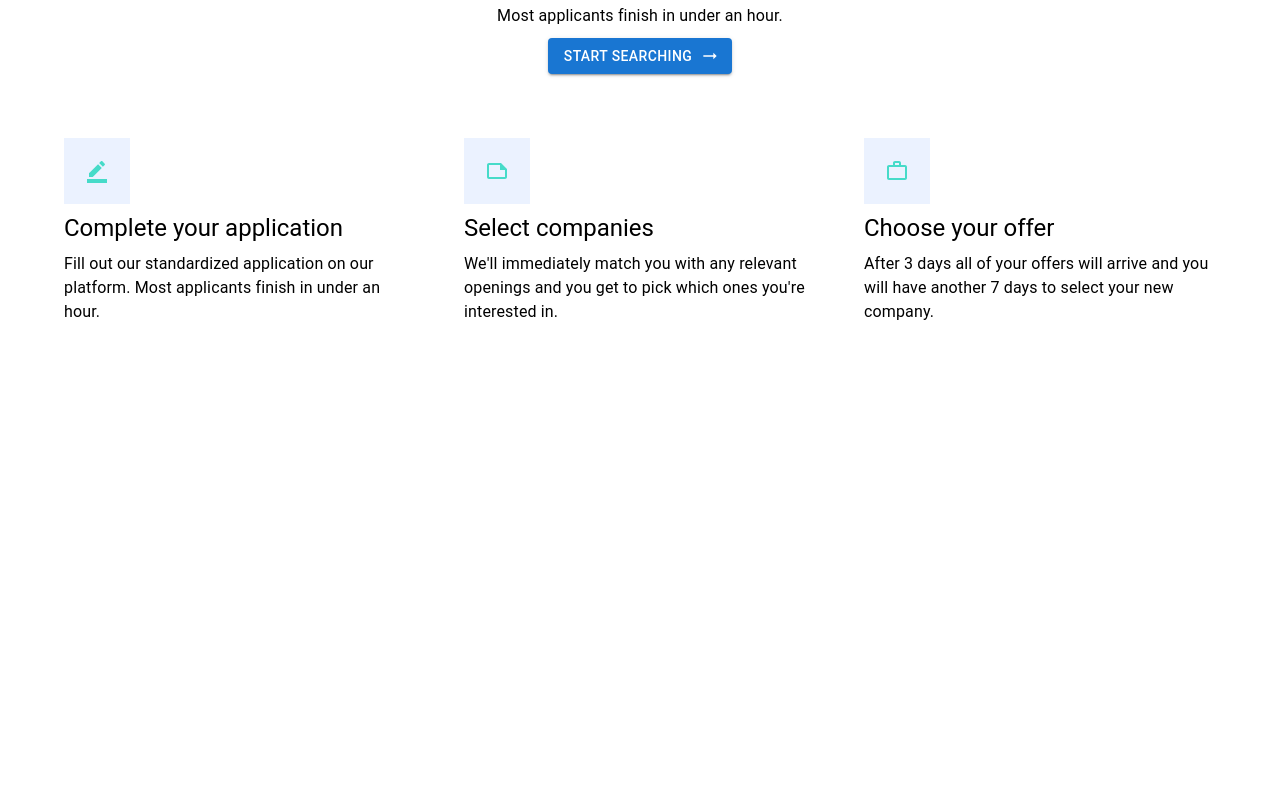
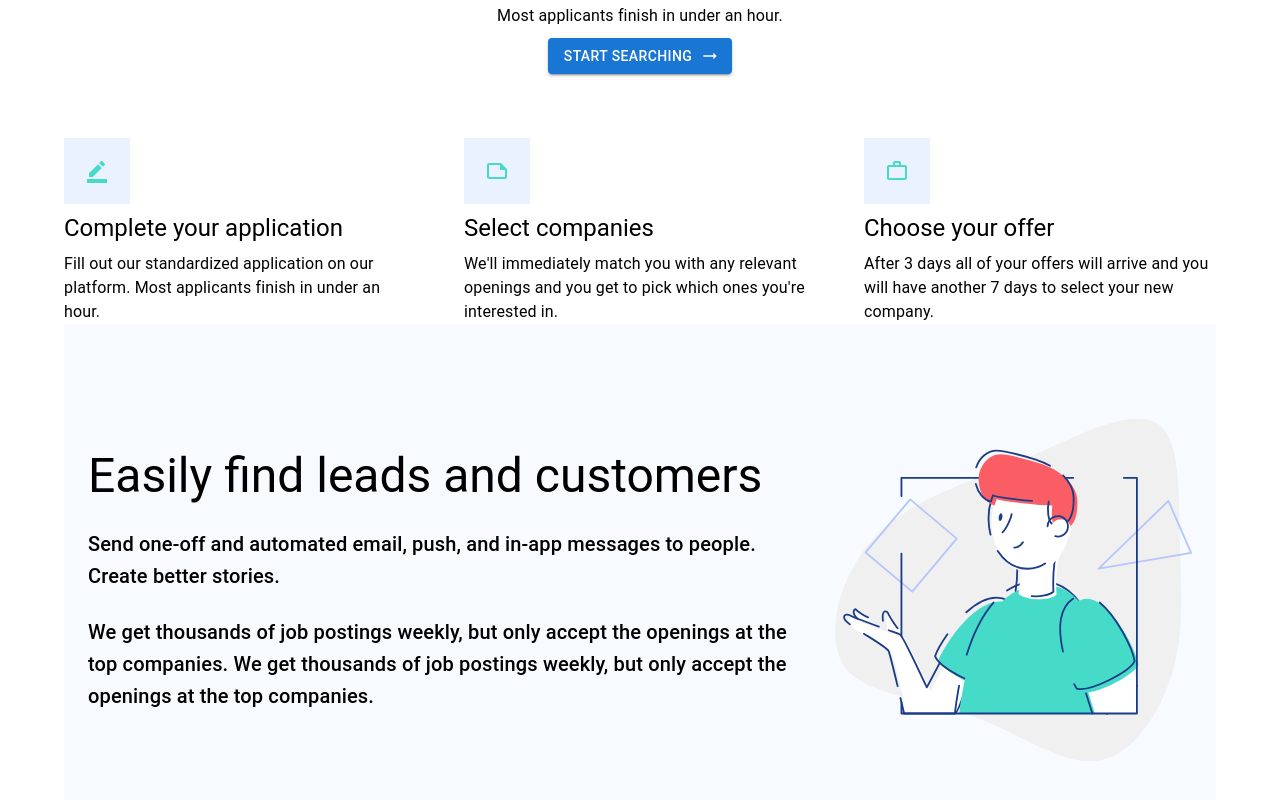
Before and after one commit to kaderabdul79/JobsLab, a React (Create React App) app: page / in a window 1280 px wide. Shown: the part 834-1634 px from the top of the page. Before the commit the page ends 1174 px from the top, so only its background shows below. Built offline with nearby package versions, Linux system fonts and the light colour scheme.

Commit message:
need to fix last section

```diff
--- a/src/App.js
+++ b/src/App.js
@@ -1,8 +1,8 @@
 import { Container } from '@mui/material';
-import React from 'react';
 import Companies from './components/Companies';
 import Hero from './components/Hero';
 import JobProcess from './components/JobProcess';
+import Leads from './components/Leads';
 import Navbar from './components/Navbar';
 
 const App = () => {
@@ -12,8 +12,13 @@ const App = () => {
         <Navbar />
         <Hero />
         <Companies />
-        <JobProcess />
+        <JobProcess /><Leads />
       </Container>
+
+      {/* <Container maxWidth="xl" sx={{bgcolor: "#F7FAFF"}}>
+        <Leads />
+      </Container> */}
+
     </div>
   );
 };
--- /dev/null
+++ b/src/components/Leads.js
@@ -0,0 +1,24 @@
+import { Container, Grid, Box, Typography} from '@mui/material';
+
+const Leads = () => {
+    return (
+        <Container maxWidth="xl" sx={{bgcolor: "#F7FAFF"}}>
+            <Grid container spacing={2}>
+                <Grid item xs={6} md={8} sx={{display:'flex',alignItems:'center'}}>
+                    <Box>
+                        <Typography variant='h3'>Easily find leads and customers</Typography>
+                        <Typography my={3} variant='h6'>Send one-off and automated email, push, and in-app messages to people. Create better stories.</Typography>
+                        <Typography my={3} variant='h6'>We get thousands of job postings weekly, but only accept the openings at the top companies. We get thousands of job postings weekly, but only accept the openings at the top companies.</Typography>
+                    </Box>
+                </Grid>
+                <Grid item xs={6} md={4}>
+                    <Box>
+                        <img width="100%" height="500px" src='/lead.svg' alt="customerimg" />
+                    </Box>
+                </Grid>
+            </Grid>
+        </Container>
+    );
+};
+
+export default Leads;
```
Also changed, not shown: public/lead.svg (added).
